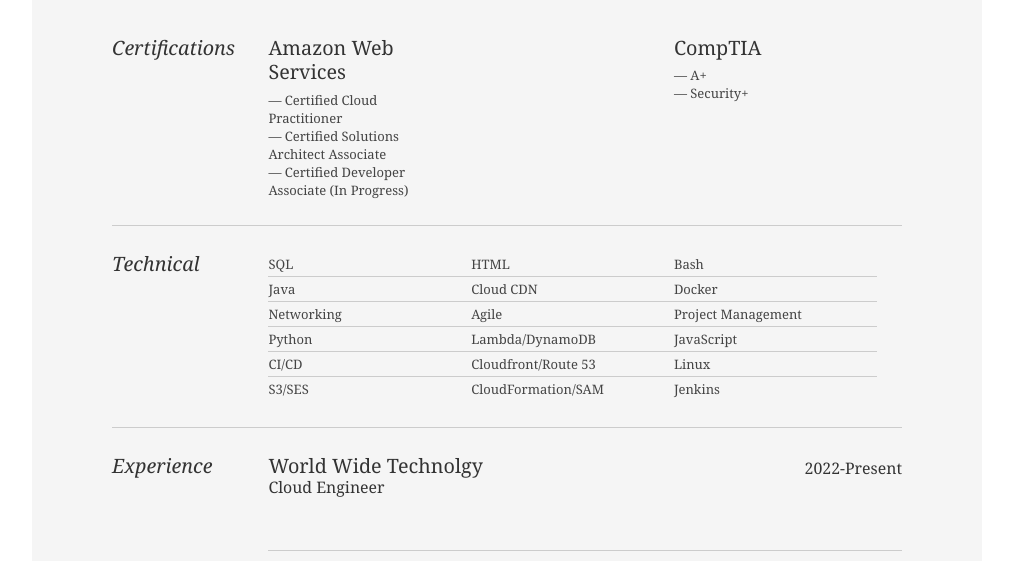
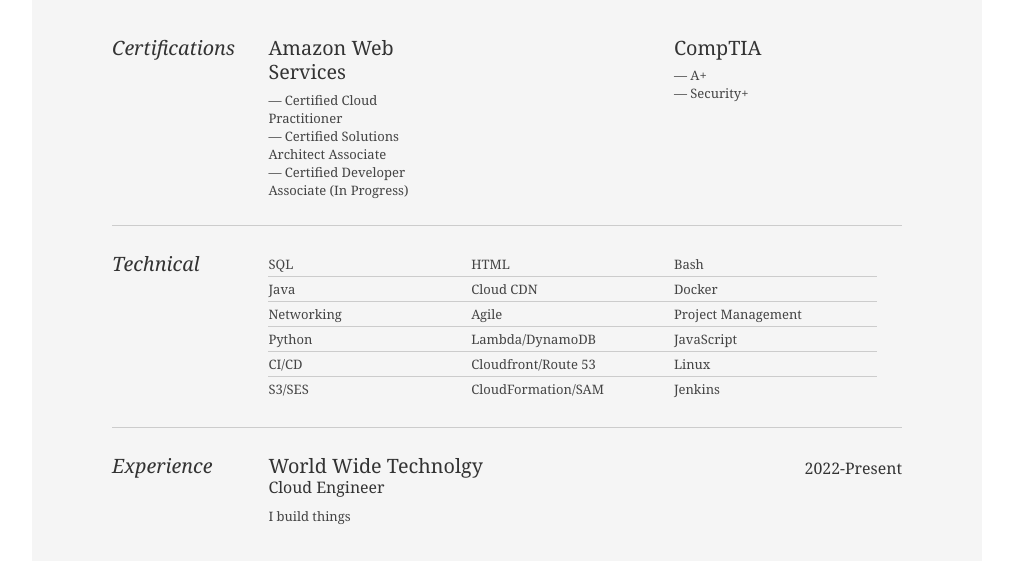
Before and after one commit to Bbulger37/CloudResumeChallenge, a plain HTML site: page Front End/index.html in a window 1280 px wide. Shown: the part 239-800 px from the top of the page, without its empty margins (133-1146 px from the left). Drawn offline with Linux system fonts and the light colour scheme; no server answers.

Commit message:
Update index.html

```diff
--- a/Front End/index.html
+++ b/Front End/index.html
@@ -124,7 +124,7 @@
 								<h2>World Wide Technolgy</h2>
 								<h3>Cloud Engineer</h3>
 								<h4>2022-Present</h4>
-								<p></p>
+								<p>I build things</p>
 							</div>
 
 							<div class="job">
```
